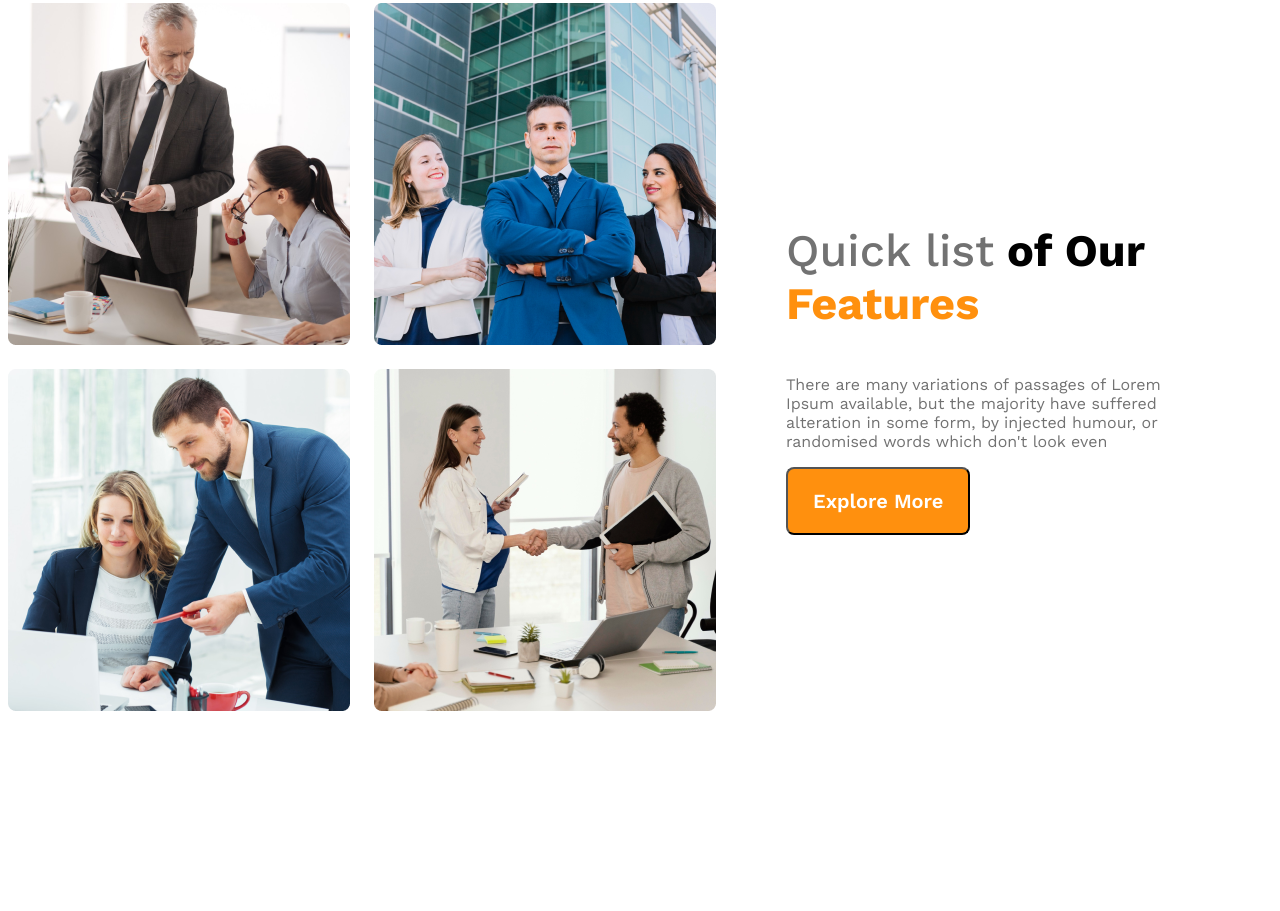
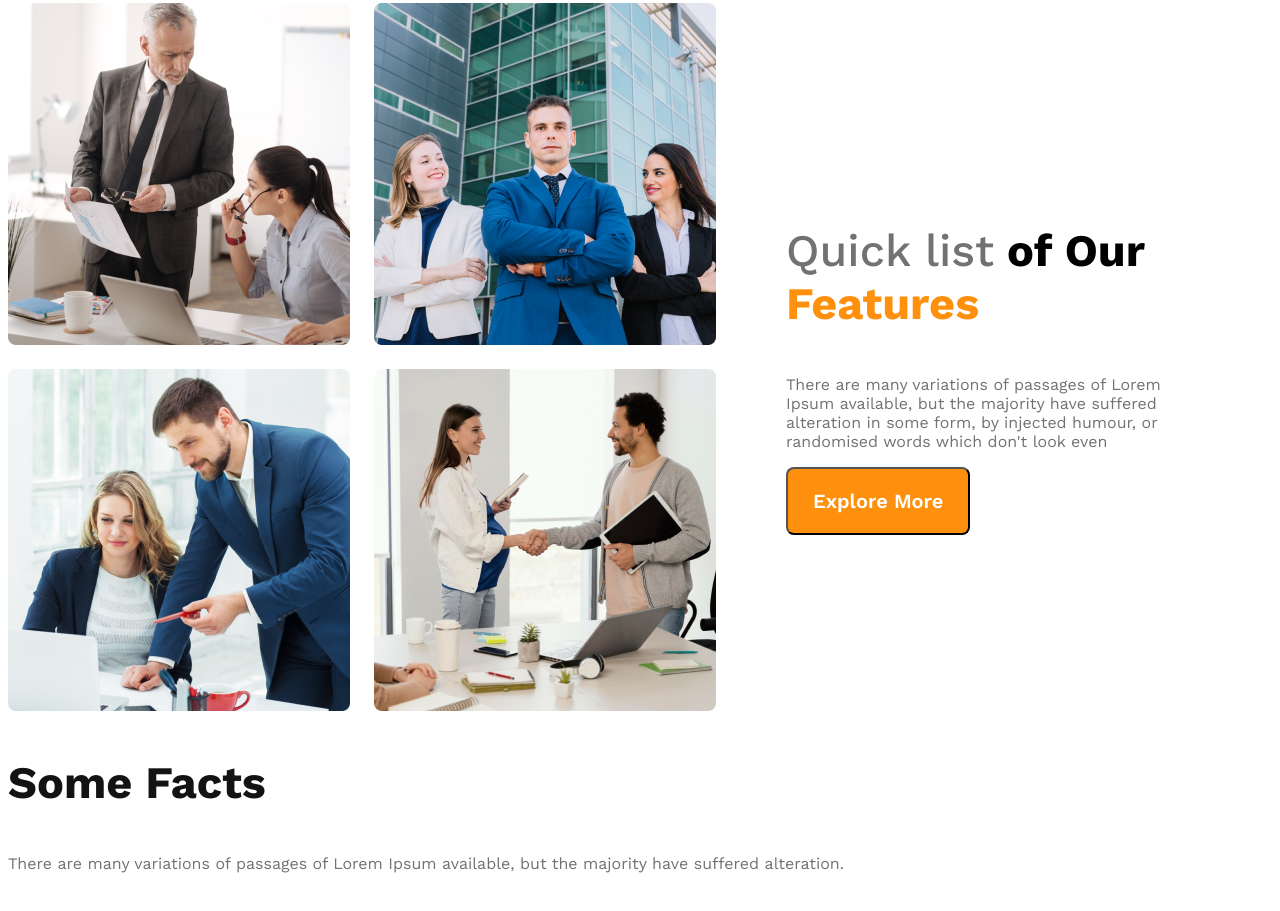
Before and after one commit to fahimabid10/g3-architect-website, a plain HTML site: page index.html in a window 1280 px wide. Shown: the part 1125-2036 px from the top of the page. Before the commit the page ends 1906 px from the top, so only its background shows below. Drawn offline with nearby package versions, Linux system fonts and the light colour scheme.

Commit message:
next done

```diff
--- a/index.html
+++ b/index.html
@@ -32,6 +32,7 @@
 
     </header>
     <main>
+        <!-- team-section -->
         <section class="teams-container">
             <div class="teams-img-container">
                 <img src="images/team1.png" alt="">
@@ -47,6 +48,17 @@
 
             </div>
         </section>
+        <!-- feature-section -->
+        <section class="features">
+
+        </section>
+        <!-- facts-section -->
+        <section class="facts">
+            <h3 class="section-title">Some Facts</h3>
+            <p class="text-lite-gray">There are many variations of passages of Lorem Ipsum available, but the majority have suffered alteration.</p>
+
+        </section>
+
 
     </main>
     <footer>
--- a/styles/architect.css
+++ b/styles/architect.css
@@ -115,6 +115,16 @@ main {
     font-weight: 400;
 
 }
+.text-lite-gray{
+    font-size: 16px;
+    font-weight: 400;
+    color:  #727272;
+}
+.section-title{
+    color: #131313;
+    font-size: 45px;
+    font-weight: 700;
+}
 
 /* responsive styles */
 @media screen and (max-width:576px) {
```
